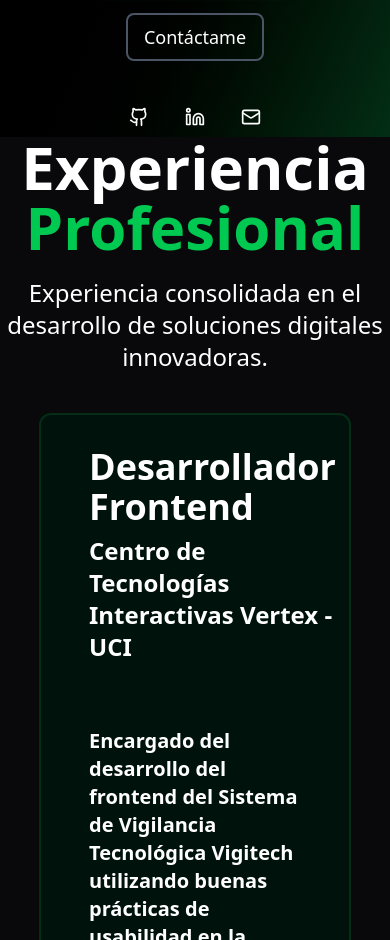
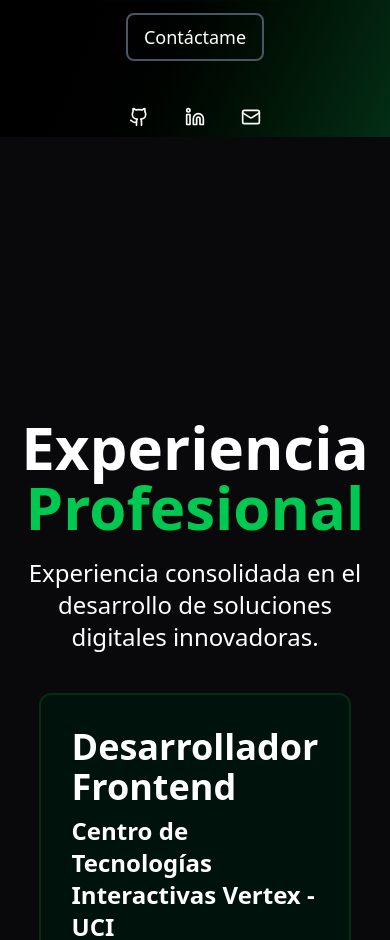
Before and after one commit to Abero-dev/Portafolio, a React (Vite) app: page / in a window 390 px wide. Shown: the part 1060-2000 px from the top of the page. Built offline with nearby package versions, Linux system fonts and the light colour scheme.

Commit message:
Se hizo responsive la sección Experiencia y la sección Tecnologías

```diff
--- a/src/components/Header.tsx
+++ b/src/components/Header.tsx
@@ -23,7 +23,7 @@ function Header() {
                 : ''
                 }`}
         >
-            <div className="flex justify-center min-w-[300px] lg:mt-0 mt-5 max-w-full">
+            <div className="flex justify-center min-w-[300px] lg:mt-0 mt-5 max-w-full hover:scale-125 transition-transform duration-300">
                 <span
                     className="text-3xl text-green-500 font-bold drop-shadow-green-700 drop-shadow-xl inline-block min-w-[300px] text-center max-w-full overflow-hidden cursor-pointer"
                     onClick={() => scrollToSection('Hero')}
--- a/src/sections/Experiencia.tsx
+++ b/src/sections/Experiencia.tsx
@@ -2,13 +2,13 @@ const techs: string[] = ["HTML5", "CSS", "TailwindCSS", "TypeScript", "React", "
 
 function Experiencia() {
     return (
-        <section id="Experiencia" className="min-h-screen flex flex-col justify-center items-center gap-y-10">
+        <section id="Experiencia" className="min-h-screen flex flex-col justify-center items-center gap-y-10 lg:mt-0 mt-70">
             <div className="text-center space-y-5">
                 <p className="text-white text-6xl font-bold">Experiencia <span className="text-green-500">Profesional</span></p>
-                <p className="text-white text-2xl">Experiencia consolidada en el desarrollo de soluciones digitales innovadoras.</p>
+                <p className="text-white text-2xl lg:p-0 px-2">Experiencia consolidada en el desarrollo de soluciones digitales innovadoras.</p>
             </div>
             <div className="bg-[#00120c] min-h-40 max-w-[80%] border-2 border-green-950 rounded-xl px-12 py-8 flex flex-col gap-y-16 hover:border-green-700 transition-colors duration-300">
-                <div className="flex justify-between items-center gap-x-40 text-white">
+                <div className="flex lg:justify-between lg:gap-y-0 gap-y-10 lg:flex-row flex-col items-center gap-x-40 text-white">
                     <div className="space-y-2">
                         <p className="text-4xl font-bold">Desarrollador Frontend</p>
                         <p className="text-2xl font-bold">Centro de Tecnologías Interactivas Vertex - UCI</p>
@@ -17,12 +17,12 @@ function Experiencia() {
                 </div>
                 <div className="text-white">
                     <p className="text-xl font-bold">
-                        Encargado del desarrollo del frontend del Sistema de Vigilancia Tecnológica Vigitech
+                        Encargado del desarrollo del frontend del Sistema de Vigilancia Tecnológica Vigixtech
                         utilizando buenas prácticas de usabilidad en la implementación de GUIs modernas e interactivas
                         con el objetivo de mejorar la experiencia del usuario.
                     </p>
                 </div>
-                <div className="flex gap-x-5">
+                <div className="flex gap-x-5 flex-wrap gap-y-4">
                     {techs.map(t =>
                         <p className="border-2 border-green-800 bg-green-950 text-xl text-green-400 px-4 py-2 rounded-full font-semibold">{t}</p>
                     )}
--- a/src/sections/Tecnologías.tsx
+++ b/src/sections/Tecnologías.tsx
@@ -4,15 +4,15 @@ function Tecnologías() {
     return (
         <section id="Tecnologías" className="min-h-screen flex flex-col justify-center items-center gap-y-10">
             <h2 className="text-5xl text-green-500 font-bold">Tecnologías</h2>
-            <p className="text-white text-2xl">
+            <p className="text-white text-2xl lg:p-0 lg:text-left text-center px-2">
                 A continuación se muestran las tecnologías con las que he interactuado recientemente:
             </p>
-            <div className="flex justify-center gap-x-15">
+            <div className="flex lg:flex-row flex-col lag:gap-y-0 gap-y-10 justify-center gap-x-15">
                 <TechCard
                     title="Frontend"
                     icons={["HTML5", "CSS3", "TailwindCSS", "JavaScript", "TypeScript", "React", "Redux Toolkit", "Tanstack Query", "Zustand"]}
                 />
-                <div className="flex flex-col gap-y-5">
+                <div className="flex flex-col lg:gap-y-5 gap-y-10">
                     <TechCard
                         title="Backend"
                         icons={["Nest.js", "PostgresSQL"]}
```
